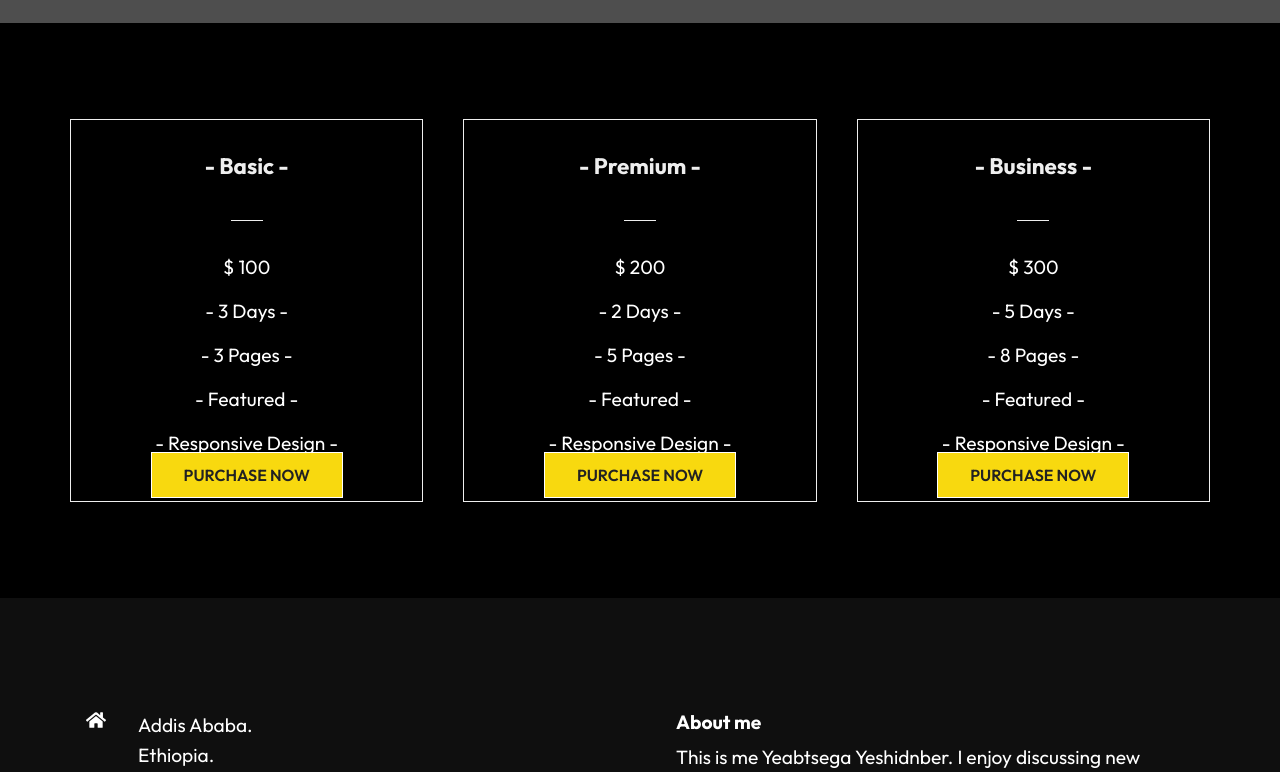
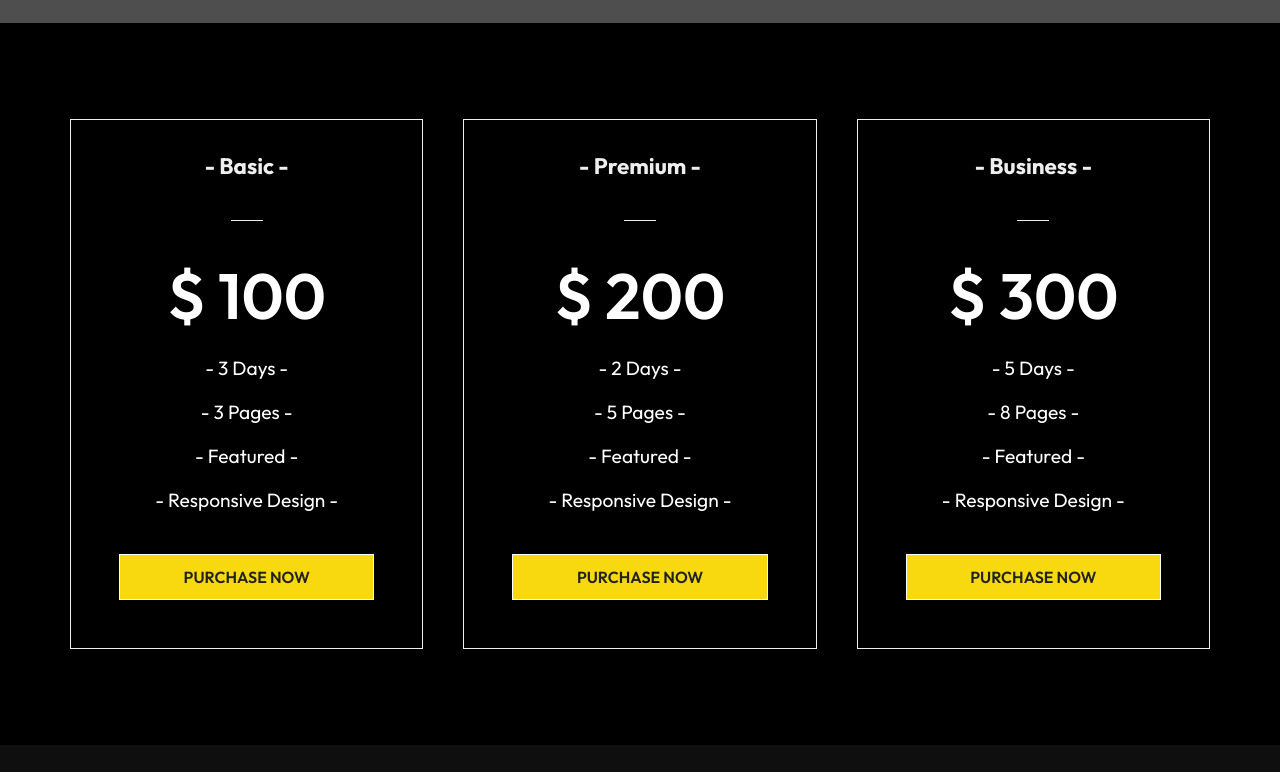
Before and after one commit to yeabtsega45/My-Portfolio, a React (Create React App) app: page /project in a window 1280 px wide. Shown: the part 457-1229 px from the top of the page. Built offline with nearby package versions, Linux system fonts and the light colour scheme; grey boxes are pictures that could not be loaded.

Commit message:
styling the card component

```diff
--- a/src/Components/PricingCard.css
+++ b/src/Components/PricingCard.css
@@ -32,6 +32,16 @@
     margin: 1.5rem auto;
     display: block;
 }
+.btc {
+    font-size: 4rem;
+    font-weight: 600;
+    padding: 1rem 0;
+}
+.btn {
+    display: block;
+    width: 80%;
+    margin: 2rem auto;
+}
 
 @media screen and (max-width: 740px) {
     .card-container {
```
